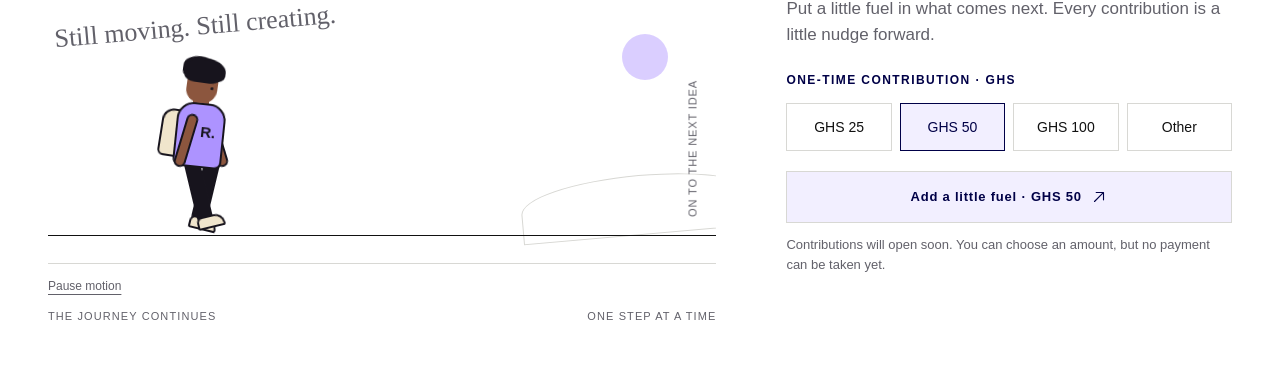
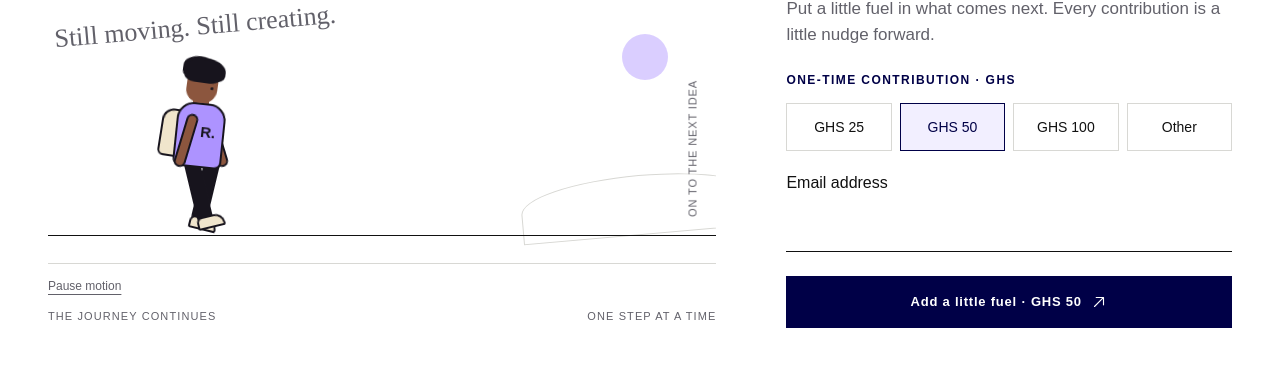
Before and after one commit to Raygan-design/Reagan-Portfolio, a Next.js app: page /support in a window 1280 px wide. Shown: the part 434-800 px from the top of the page. Built offline with nearby package versions, Linux system fonts and the light colour scheme; no server answers; a web font is replaced by a local one.

Commit message:
Connect support contributions to verified Paystack checkout

```diff
--- a/src/app/(site)/support/page.tsx
+++ b/src/app/(site)/support/page.tsx
@@ -1,11 +1,12 @@
 import type {Metadata} from 'next';
 import {SupportAmount} from '@/components/support-amount';
+import {SupportPaymentProvider} from '@/components/support-payment-provider';
 import {MovingMan} from '@/components/moving-man';
 
 export const metadata: Metadata = {title: 'Keep the Moving Man going', description: 'Put a little fuel in Reagan’s creative journey.'};
 
 export default function Support() {
-  return <div className="page-entrance support-page">
+  return <SupportPaymentProvider><div className="page-entrance support-page">
     <section className="section support-intro">
       <p className="eyebrow">A little fuel for the journey</p>
       <h1>Keep the<br/><span className="hero-underline">Moving Man</span> going.</h1>
@@ -15,5 +16,5 @@ export default function Support() {
       </div>
       <div className="support-closing"><p>And yes, some of that fuel might be used for a nap.</p><span className="handwritten">Created to Create.</span></div>
     </section>
-  </div>;
+  </div></SupportPaymentProvider>;
 }
--- /dev/null
+++ b/src/app/api/support/route.ts
@@ -0,0 +1,36 @@
+import {randomUUID} from 'node:crypto';
+import {cookies} from 'next/headers';
+import {NextResponse} from 'next/server';
+import {supportInput, sealSupport, openSupport, checkoutUrl} from '@/lib/support-payment';
+import {paystack} from '@/lib/server/paystack';
+import {checkOrigin, readJson, HttpError, errorResponse} from '@/lib/server/http';
+
+export async function POST(request: Request) {
+  try {
+    checkOrigin(request);
+    const parsed = supportInput.safeParse(await readJson(request));
+    if (!parsed.success) throw new HttpError(400, 'Enter a valid email and an amount between GHS 1 and GHS 100,000.');
+    const key = process.env.PAYSTACK_SECRET_KEY;
+    if (!key) throw new HttpError(503, 'Checkout is temporarily unavailable. Please try again later.');
+    const jar = await cookies();
+    const amount = Math.round(Number(parsed.data.amount) * 100);
+    const email = parsed.data.email.toLowerCase();
+    const previous = openSupport(jar.get('raygan_support')?.value, key);
+    // Reuse an unfinished checkout after a retry instead of creating another transaction.
+    if (previous?.url && previous.amount === amount && previous.email === email) {
+      return NextResponse.json({url: checkoutUrl(previous.url)}, {headers: {'Cache-Control': 'no-store'}});
+    }
+    const reference = `support_${randomUUID().replaceAll('-', '')}`;
+    const base = new URL(process.env.NEXT_PUBLIC_SITE_URL || request.url).origin;
+    const checkout = await paystack<{authorization_url: string}>('/transaction/initialize', {
+      email, amount, currency: 'GHS', reference,
+      callback_url: `${base}/support?reference=${reference}`,
+      metadata: {purpose: 'Keep the Moving Man going', cancel_action: `${base}/support?cancelled=1`},
+    });
+    const url = checkoutUrl(checkout.authorization_url);
+    jar.set('raygan_support', sealSupport({reference, amount, email, url, expires: Date.now() + 86400000}, key), {
+      httpOnly: true, secure: process.env.NODE_ENV === 'production', sameSite: 'lax', path: '/api/support', maxAge: 86400,
+    });
+    return NextResponse.json({url}, {headers: {'Cache-Control': 'no-store'}});
+  } catch (error) { return errorResponse(error); }
+}
--- a/src/components/moving-man.tsx
+++ b/src/components/moving-man.tsx
@@ -1,14 +1,17 @@
 'use client';
 
+import {useSupportPayment} from './support-payment-provider';
 import {useEffect, useRef, useState} from 'react';
 
 // Pass a reference only after the server has verified a successful contribution.
 export function MovingMan({verifiedPaymentReference}: {verifiedPaymentReference?: string}) {
+  const payment = useSupportPayment();
+  const confirmedReference = verifiedPaymentReference || payment.reference;
   const scene = useRef<HTMLDivElement>(null);
   const [paused, setPaused] = useState(false);
 
   useEffect(() => {
-    if (!verifiedPaymentReference) return;
+    if (!confirmedReference) return;
     const animations = scene.current?.getAnimations({subtree: true}) ?? [];
     animations.forEach(animation => animation.updatePlaybackRate(2.5));
     const settle = window.setTimeout(() => {
@@ -18,7 +21,7 @@ export function MovingMan({verifiedPaymentReference}: {verifiedPaymentReference?
       window.clearTimeout(settle);
       animations.forEach(animation => animation.updatePlaybackRate(1));
     };
-  }, [verifiedPaymentReference]);
+  }, [confirmedReference]);
   return <><div ref={scene} className="moving-scene" data-paused={paused} role="img" aria-label="An illustrated traveller in purple walking along his creative journey">
     <span className="moving-annotation handwritten">Still moving. Still creating.</span>
     <div className="moving-sun"/><div className="moving-hill"/><div className="moving-road"/>
--- a/src/components/support-amount.tsx
+++ b/src/components/support-amount.tsx
@@ -1,9 +1,46 @@
 'use client';
 
-import {useState} from 'react';
+import {useEffect, useState, type FormEvent} from 'react';
+import {useSupportPayment} from './support-payment-provider';
 import {Arrow} from '@/components/arrow';
 
 export function SupportAmount() {
+  const {confirm} = useSupportPayment();
+  const [email, setEmail] = useState('');
+  const [busy, setBusy] = useState(false);
+  const [error, setError] = useState('');
+  const [reference, setReference] = useState('');
+  const [paid, setPaid] = useState(false);
+  async function verify(ref: string) {
+    setBusy(true); setError('');
+    try {
+      const response = await fetch('/api/support/verify', {method: 'POST', headers: {'Content-Type': 'application/json'}, body: JSON.stringify({reference: ref})});
+      const result = await response.json();
+      if (!response.ok) throw new Error(result.error || 'Could not check your payment. Please try again.');
+      setPaid(true); confirm(result.reference);
+      window.history.replaceState(null, '', '/support');
+    } catch (error) { setError(error instanceof Error ? error.message : 'Could not check your payment. Please try again.'); }
+    finally { setBusy(false); }
+  }
+  useEffect(() => {
+    const query = new URLSearchParams(window.location.search);
+    const ref = query.get('reference');
+    if (ref) { setReference(ref); void verify(ref); }
+    else if (query.get('cancelled')) setError('Checkout closed. You can try again whenever you’re ready.');
+    // Verify only on arrival from checkout; changing form values must not repeat it.
+    // eslint-disable-next-line react-hooks/exhaustive-deps
+  }, []);
+  async function checkout(event: FormEvent<HTMLFormElement>) {
+    event.preventDefault();
+    if (!valid || busy) return;
+    setBusy(true); setError('');
+    try {
+      const response = await fetch('/api/support', {method: 'POST', headers: {'Content-Type': 'application/json'}, body: JSON.stringify({amount, email})});
+      const result = await response.json();
+      if (!response.ok) throw new Error(result.error || 'Could not open checkout. Please try again.');
+      window.location.assign(result.url);
+    } catch (error) { setError(error instanceof Error ? error.message : 'Could not open checkout. Please try again.'); setBusy(false); }
+  }
   const [choice, setChoice] = useState('50');
   const [custom, setCustom] = useState('');
   const amount = choice === 'other' ? custom : choice;
@@ -11,8 +48,10 @@ export function SupportAmount() {
   const formatted = valid ? new Intl.NumberFormat('en-GH', {maximumFractionDigits: 2}).format(Number(amount)) : '';
   const invalidCustom = choice === 'other' && custom !== '' && !valid;
 
-  return <div className="support-amount">
-    <fieldset className="support-amount-options">
+  if (paid) return <div className="support-amount" role="status"><h3>A little further, thanks to you.</h3><p className="support-payment-status">Thank you for putting a little fuel in the journey. Your contribution is confirmed.</p></div>;
+  if (reference) return <div className="support-amount" aria-live="polite">{busy ? <p>Confirming your contribution…</p> : <><p role="alert">{error}</p><button className="button outline" onClick={() => void verify(reference)}>Check payment again</button><button className="text-button" onClick={() => {setReference(''); setError(''); window.history.replaceState(null, '', '/support');}}>Return to contribution</button></>}</div>;
+  return <form className="support-amount" onSubmit={checkout} aria-busy={busy}>
+    <fieldset className="support-amount-options" disabled={busy}>
       <legend className="eyebrow">One-time contribution · GHS</legend>
       <div className="support-amount-grid">
         {['25', '50', '100', 'other'].map(value => <label key={value} className="support-amount-option">
@@ -26,7 +65,11 @@ export function SupportAmount() {
       <input id="support-custom-amount" type="number" inputMode="decimal" min="1" max="100000" step="0.01" placeholder="Enter an amount" value={custom} onChange={event => setCustom(event.target.value)} aria-invalid={invalidCustom} aria-describedby={invalidCustom ? 'support-amount-error' : undefined}/>
       {invalidCustom && <p id="support-amount-error" role="alert">Enter GHS 1–100,000, with no more than two decimal places.</p>}
     </div>}
-    <button className="button primary support-pay" disabled aria-describedby="support-payment-status">Add a little fuel{formatted && ` · GHS ${formatted}`} <Arrow/></button>
-    <p id="support-payment-status" className="support-payment-status">Contributions will open soon. You can choose an amount, but no payment can be taken yet.</p>
-  </div>;
+    <div className="support-custom">
+      <label htmlFor="support-email">Email address</label>
+      <input id="support-email" type="email" autoComplete="email" required maxLength={254} value={email} onChange={event => setEmail(event.target.value)} disabled={busy}/>
+    </div>
+    <button className="button primary support-pay" disabled={!valid || busy}>{busy ? 'Opening Paystack…' : <>Add a little fuel{formatted && ` · GHS ${formatted}`} <Arrow/></>}</button>
+    {error && <p className="support-payment-status" role="alert">{error}</p>}
+  </form>;
 }
--- /dev/null
+++ b/src/components/support-payment-provider.tsx
@@ -0,0 +1,9 @@
+'use client';
+import {createContext, useContext, useState, type ReactNode} from 'react';
+
+const SupportPaymentContext = createContext({reference: '', confirm: (_reference: string) => {}});
+export function SupportPaymentProvider({children}: {children: ReactNode}) {
+  const [reference, confirm] = useState('');
+  return <SupportPaymentContext.Provider value={{reference, confirm}}>{children}</SupportPaymentContext.Provider>;
+}
+export function useSupportPayment() { return useContext(SupportPaymentContext); }
--- /dev/null
+++ b/src/lib/support-payment.ts
@@ -0,0 +1,29 @@
+import {createHmac, timingSafeEqual} from 'node:crypto';
+import {z} from 'zod';
+
+export const supportInput = z.object({
+  amount: z.string().regex(/^\d+(\.\d{1,2})?$/).refine(value => Number(value) >= 1 && Number(value) <= 100000),
+  email: z.email().max(254),
+});
+export type SupportSession = {reference: string; amount: number; email: string; expires: number; url?: string};
+export function sealSupport(session: SupportSession, key: string) {
+  const payload = Buffer.from(JSON.stringify(session)).toString('base64url');
+  return `${payload}.${createHmac('sha256', key).update(`support:${payload}`).digest('hex')}`;
+}
+export function openSupport(value: string | undefined, key: string): SupportSession | null {
+  if (!value || value.length > 6000) return null;
+  const [payload, signature, extra] = value.split('.');
+  if (extra || !signature || !/^[a-f0-9]{64}$/.test(signature)) return null;
+  const expected = createHmac('sha256', key).update(`support:${payload}`).digest();
+  if (!timingSafeEqual(expected, Buffer.from(signature, 'hex'))) return null;
+  try {
+    const session = JSON.parse(Buffer.from(payload, 'base64url').toString());
+    if (!/^support_[a-f0-9]{32}$/.test(session.reference) || !Number.isInteger(session.amount) || session.amount < 100 || session.amount > 10000000 || typeof session.email !== 'string' || !Number.isFinite(session.expires) || session.expires <= Date.now()) return null;
+    return session;
+  } catch { return null; }
+}
+export function checkoutUrl(value: string) {
+  const url = new URL(value);
+  if (url.protocol !== 'https:' || url.hostname !== 'checkout.paystack.com' || url.username || url.password) throw new Error('Invalid checkout URL');
+  return url.href;
+}
```
Also changed, not shown: src/app/api/support/verify/route.ts (added, +26 -0 lines), 1 other file (tests, documents, lock files or other folders).
